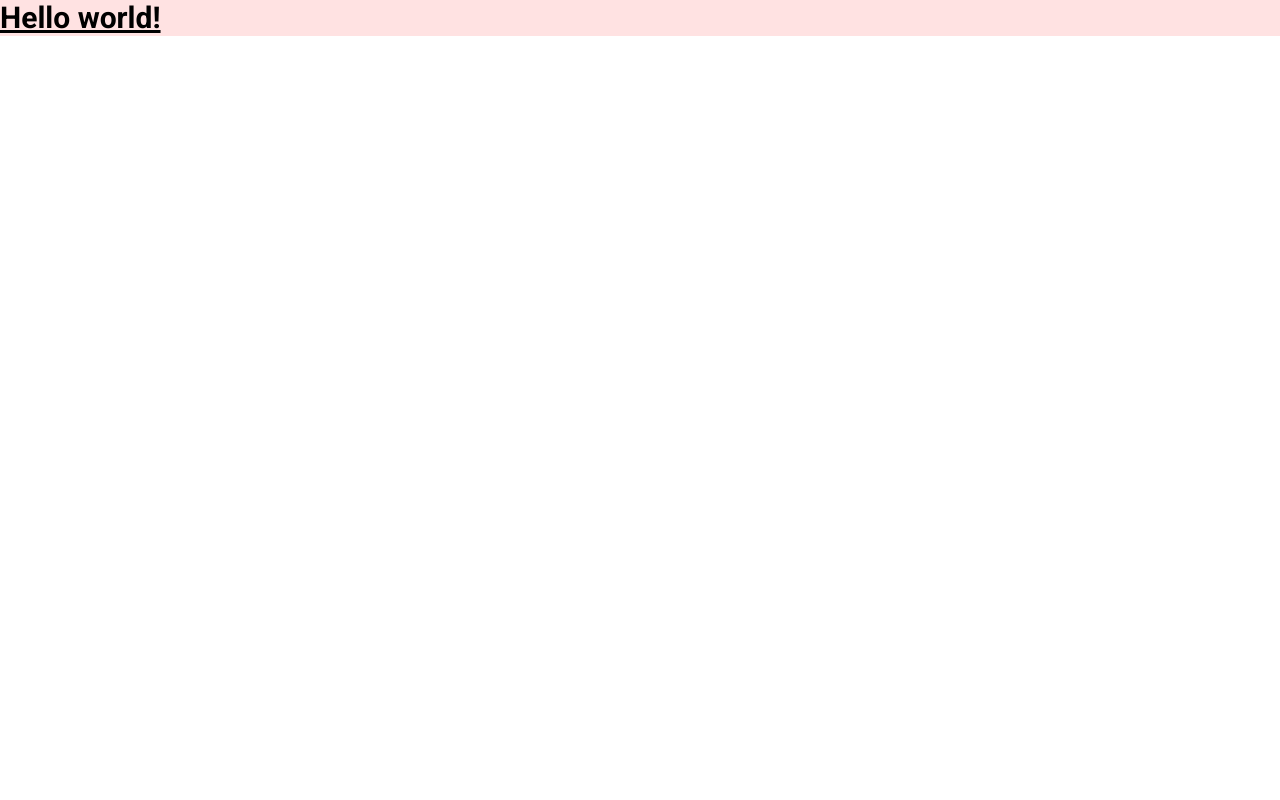
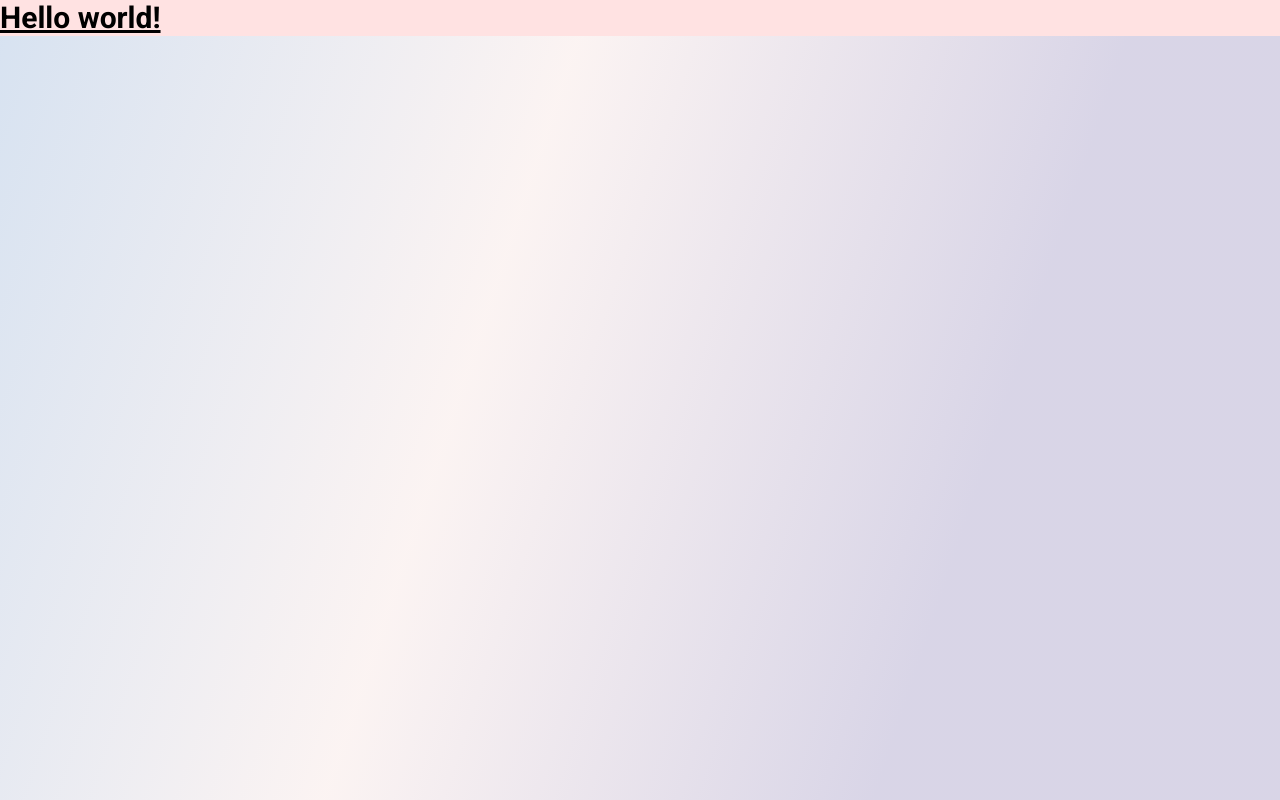
Before and after one commit to Jim-Dillon/bionical-health, a plain HTML site: page index.html in a window 1280 px wide. Drawn offline with Linux system fonts and the light colour scheme.

Commit message:
Add body bg image

```diff
--- a/index.html
+++ b/index.html
@@ -9,7 +9,7 @@
   <link href="https://fonts.googleapis.com/css2?family=Roboto:wght@300;400;500;700&display=swap" rel="stylesheet">
 
 </head>
-<body>
+<body class="bg-[url('./assets/sections/body-bg.svg')] bg-no-repeat bg-cover bg-center min-h-screen">
   <h1 class="text-3xl font-bold underline bg-red-100">
     Hello world!
   </h1>
```
Also changed, not shown: style.css.
